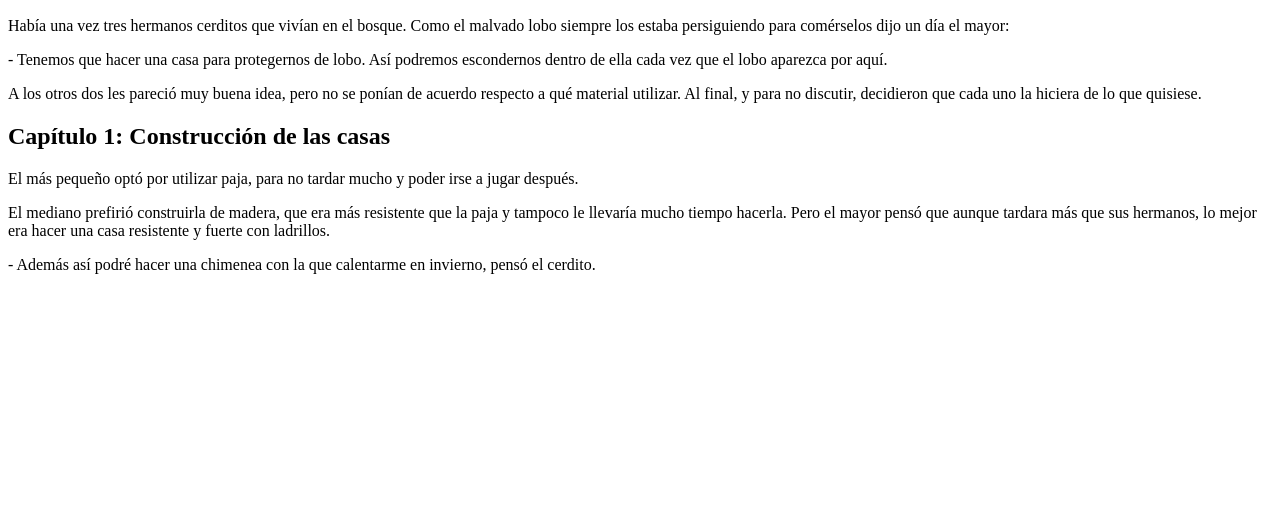
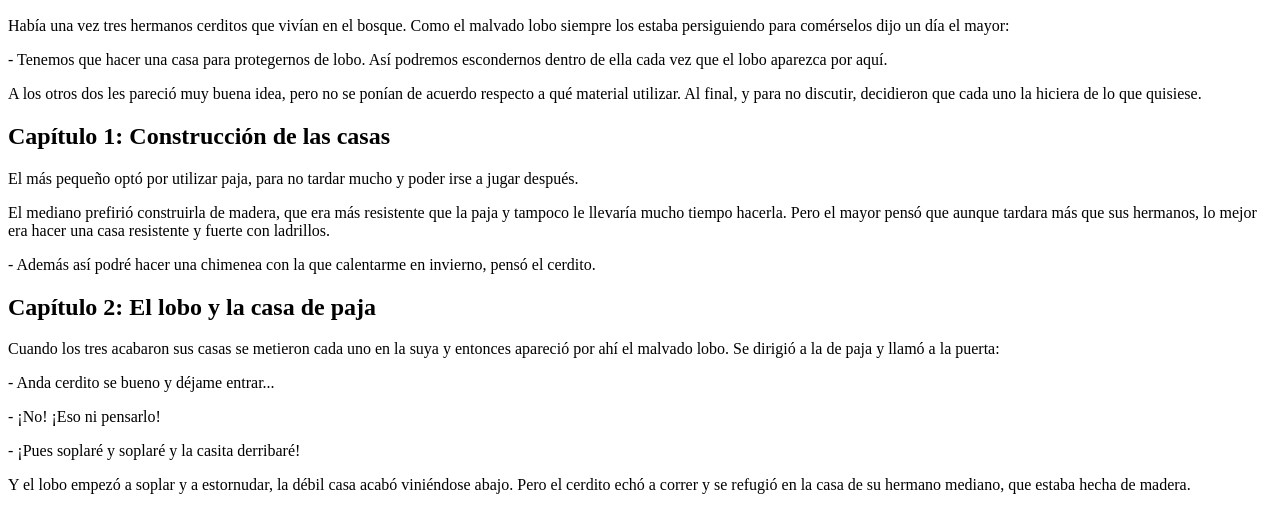
Before and after one commit to NachoR9/Three-Little-Pigs, a plain HTML site: page index.html in a window 1280 px wide. Shown: the part 110-642 px from the top of the page. Drawn offline with Linux system fonts and the light colour scheme.

Commit message:
added chapter 2

```diff
--- a/index.html
+++ b/index.html
@@ -26,6 +26,23 @@
             <p>- Además así podré hacer una chimenea con la que calentarme en invierno, pensó el cerdito.</p>
 
         </section>
+
+        <section>
+            <h2>Capítulo 2: El lobo y la casa de paja</h2>
+            <p>Cuando los tres acabaron sus casas se metieron cada uno en la suya y entonces apareció por ahí el malvado lobo. Se dirigió a la de paja y llamó a la puerta:</p>
+
+            <p>- Anda cerdito se bueno y déjame entrar...</p>
+
+            <p>- ¡No! ¡Eso ni pensarlo!</p>
+
+            <p>- ¡Pues soplaré y soplaré y la casita derribaré!</p>
+
+            <p>Y el lobo empezó a soplar y a estornudar, la débil casa acabó viniéndose abajo. Pero el cerdito echó a correr y se refugió en la casa de su hermano mediano, que estaba hecha de madera.</p>
+
+
+        </section>
+
+
     </main>
 
 </body>
```
